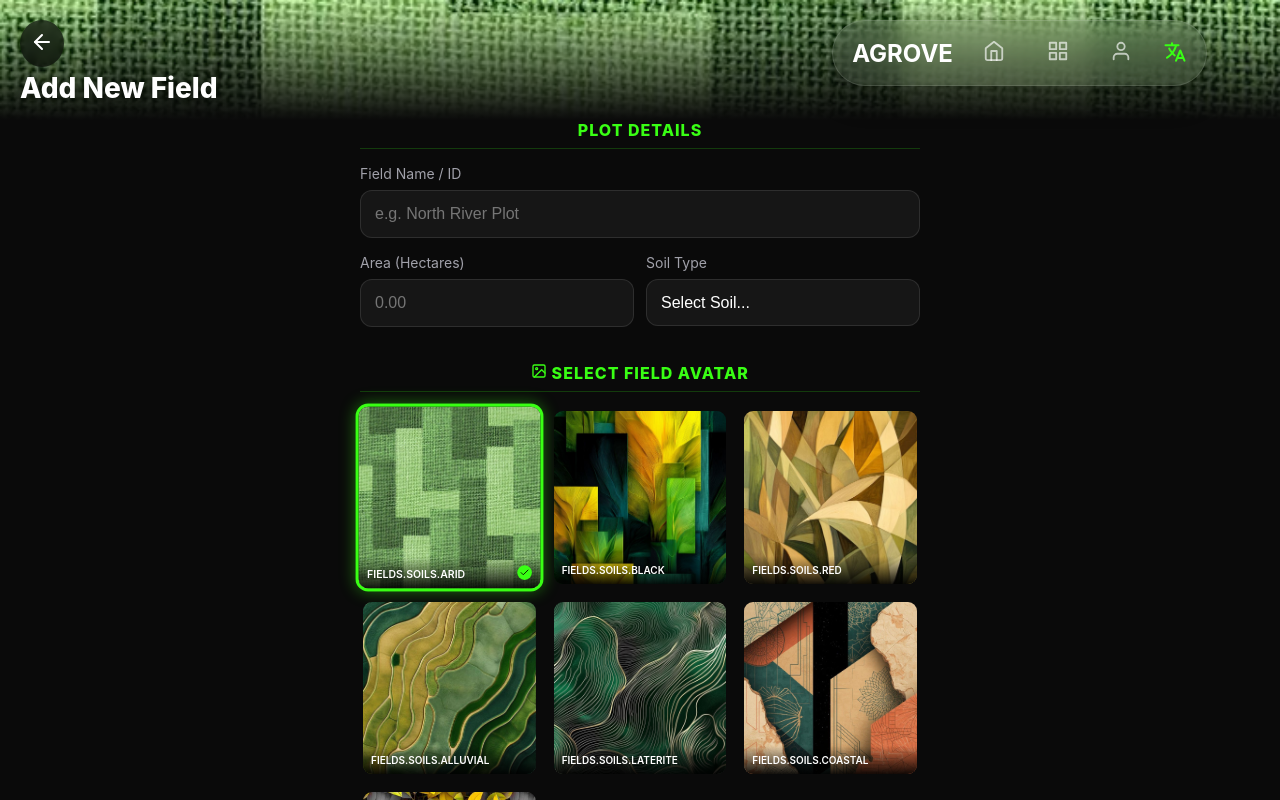
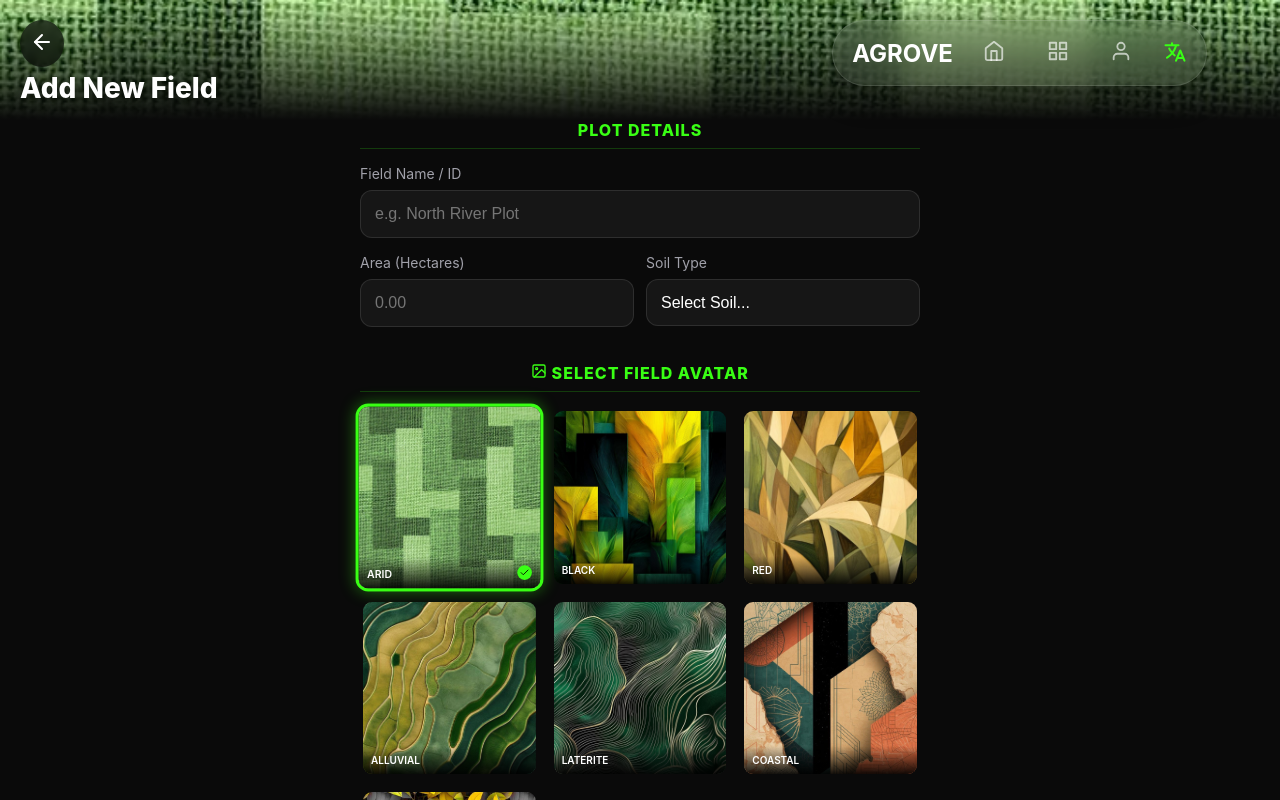
Before and after one commit to TUSHAR-CMD27/Agrove, a React (Vite) app in the folder Frontend/agrove_app/: page /add-field in a window 1280 px wide. Built offline with nearby package versions, Linux system fonts and the light colour scheme.

Commit message:
UI updations

```diff
--- a/Frontend/agrove_app/src/Components/AddActivity.jsx
+++ b/Frontend/agrove_app/src/Components/AddActivity.jsx
@@ -9,6 +9,15 @@ import './AddActivity.css';
 const AddActivity = () => {
   const { t } = useTranslation(); // 2. Initialize translation
   const navigate = useNavigate();
+
+  // Auth Guard
+  useEffect(() => {
+    const userInfo = localStorage.getItem('userInfo');
+    if (!userInfo) {
+      navigate('/login');
+    }
+  }, [navigate]);
+
   const [loading, setLoading] = useState(false);
   const [fields, setFields] = useState([]);
 
@@ -53,7 +62,8 @@ const AddActivity = () => {
       const config = { headers: { Authorization: `Bearer ${userInfo.token}` } };
 
       try {
-        const res = await axios.get(`${import.meta.env.VITE_API_URL}/api/activities/${formData.fieldId}`, config);
+        // Fix: Use query param ?fieldId= instead of path param
+        const res = await axios.get(`${import.meta.env.VITE_API_URL}/api/activities?fieldId=${formData.fieldId}`, config);
         const logs = res.data;
 
         const hasSowing = logs.some(l => l.activityType === 'Sowing');
--- a/Frontend/agrove_app/src/Components/AddField.jsx
+++ b/Frontend/agrove_app/src/Components/AddField.jsx
@@ -22,23 +22,23 @@ const AddField = () => {
   const [loading, setLoading] = useState(false);
 
   const fieldAvatars = [
-    { id: 'img1', name: t('fields.soils.Arid'), src: Arid },
-    { id: 'img2', name: t('fields.soils.Black'), src: BlackSoil },
-    { id: 'img3', name: t('fields.soils.Red'), src: RedSoil },
-    { id: 'img4', name: t('fields.soils.Alluvial'), src: Alluvial },
-    { id: 'img5', name: t('fields.soils.Laterite'), src: Laterite },
-    { id: 'img6', name: t('fields.soils.Coastal'), src: Coastal },
-    { id: 'img7', name: t('fields.soils.Forest'), src: Forest },
+    { id: 'img1', name: t('Arid'), src: Arid },
+    { id: 'img2', name: t('Black'), src: BlackSoil },
+    { id: 'img3', name: t('Red'), src: RedSoil },
+    { id: 'img4', name: t('Alluvial'), src: Alluvial },
+    { id: 'img5', name: t('Laterite'), src: Laterite },
+    { id: 'img6', name: t('Coastal'), src: Coastal },
+    { id: 'img7', name: t('Forest'), src: Forest },
   ];
 
   const soilDatabase = {
-    'Black': { crops: t('fields.crop_suggestions.black'), water: t('fields.water_levels.medium') },
-    'Red': { crops: t('fields.crop_suggestions.red'), water: t('fields.water_levels.high') },
-    'Alluvial': { crops: t('fields.crop_suggestions.alluvial'), water: t('fields.water_levels.v_high') },
-    'Laterite': { crops: t('fields.crop_suggestions.laterite'), water: t('fields.water_levels.high') },
-    'Arid': { crops: t('fields.crop_suggestions.arid'), water: t('fields.water_levels.scarce') },
-    'Coastal': { crops: t('fields.crop_suggestions.coastal'), water: t('fields.water_levels.v_high') },
-    'Forest': { crops: t('fields.crop_suggestions.forest'), water: t('fields.water_levels.high') }
+    'Black': { crops: t('black'), water: t('medium') },
+    'Red': { crops: t('red'), water: t('high') },
+    'Alluvial': { crops: t('alluvial'), water: t('very high') },
+    'Laterite': { crops: t('laterite'), water: t('high') },
+    'Arid': { crops: t('arid'), water: t('scarce') },
+    'Coastal': { crops: t('coastal'), water: t('very high') },
+    'Forest': { crops: t('forest'), water: t('high') }
   };
 
   const [formData, setFormData] = useState({
--- a/Frontend/agrove_app/src/Components/FloatingMenu.jsx
+++ b/Frontend/agrove_app/src/Components/FloatingMenu.jsx
@@ -33,8 +33,10 @@ const FloatingMenu = () => {
         }
       };
       fetchFields();
+    } else {
+      setIsLoggedIn(false);
     }
-  }, [isOpen, navigate]);
+  }, [isOpen, navigate, location]);
 
   if (!isLoggedIn || isOnboardingPage) return null;
 
```
